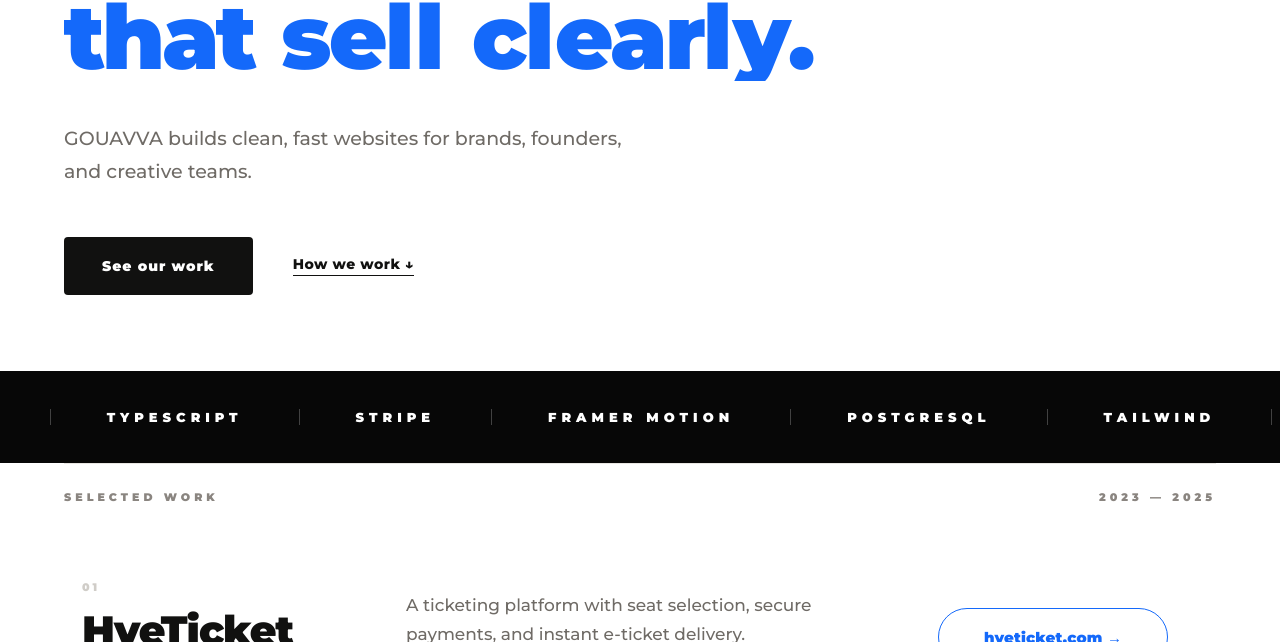
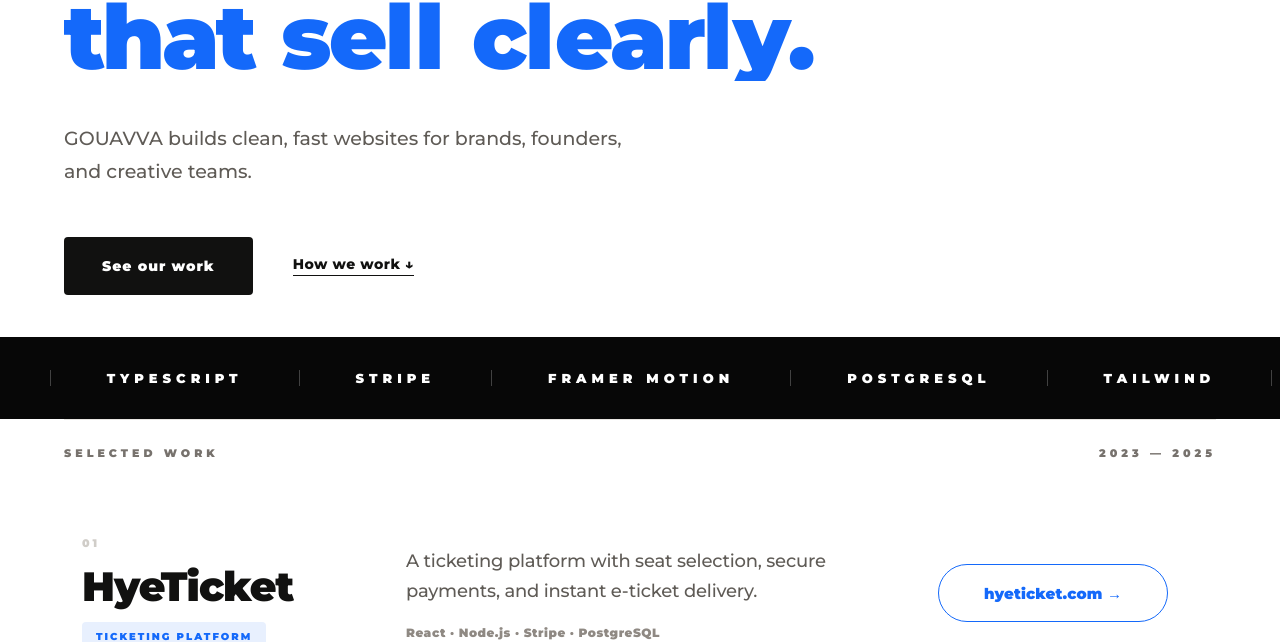
Before and after one commit to leengoes/gouavva, a website: page index.html in a window 1280 px wide. Shown: the part 310-952 px from the top of the page. Drawn offline with Linux system fonts and the light colour scheme.

Commit message:
Update index.html

```diff
--- a/index.html
+++ b/index.html
@@ -22,8 +22,8 @@
     --blue: #1469FA;
     --blue-dim: #e8f0fe;
     --ghost: #e8e6e2;
-    --mid: #6f6b66;
-    --soft: #8a8580;
+    --mid: #5f5b56;
+    --soft: #77726d;
     --light: #f9f8f6;
     --font: 'Montserrat', sans-serif;
     --logo-font: 'Google Sans', 'Product Sans', 'Montserrat', Arial, sans-serif;
@@ -148,7 +148,7 @@
   }
 
   .hero {
-    padding: 158px 0 76px;
+    padding: 158px 0 42px;
   }
 
   .hero-eyebrow {
@@ -275,13 +275,13 @@
 
   .marquee-wrap {
     width: 100%;
-    height: 92px;
+    height: 82px;
     background: #070707;
     overflow: hidden;
     display: flex;
     align-items: center;
-    border-top: 2px solid #070707;
-    border-bottom: 2px solid #070707;
+    border-top: 1px solid #070707;
+    border-bottom: 1px solid #070707;
   }
 
   .marquee-track {
@@ -400,16 +400,17 @@
 
   .project-desc {
     margin-bottom: 16px;
-    font-size: 17px;
+    font-size: 18px;
     font-weight: 500;
     color: var(--mid);
-    line-height: 1.72;
+    line-height: 1.68;
+    letter-spacing: -0.2px;
   }
 
   .project-tech {
     font-size: 12px;
     font-weight: 900;
-    color: #9d9892;
+    color: #8f8983;
     letter-spacing: .5px;
   }
 
@@ -654,10 +655,11 @@
   }
 
   .step-body {
-    font-size: 16px;
+    font-size: 16.5px;
     font-weight: 500;
     color: var(--mid);
-    line-height: 1.75;
+    line-height: 1.72;
+    letter-spacing: -0.1px;
   }
 
   .cta-strip {
@@ -735,7 +737,7 @@
   .foot-copy {
     font-size: 12px;
     font-weight: 500;
-    color: #9d9892;
+    color: #8f8983;
   }
 
   @media (max-width: 1180px) {
@@ -812,7 +814,7 @@
     }
 
     .hero {
-      padding: 138px 0 68px;
+      padding: 138px 0 42px;
     }
 
     .hero-h1,
```
